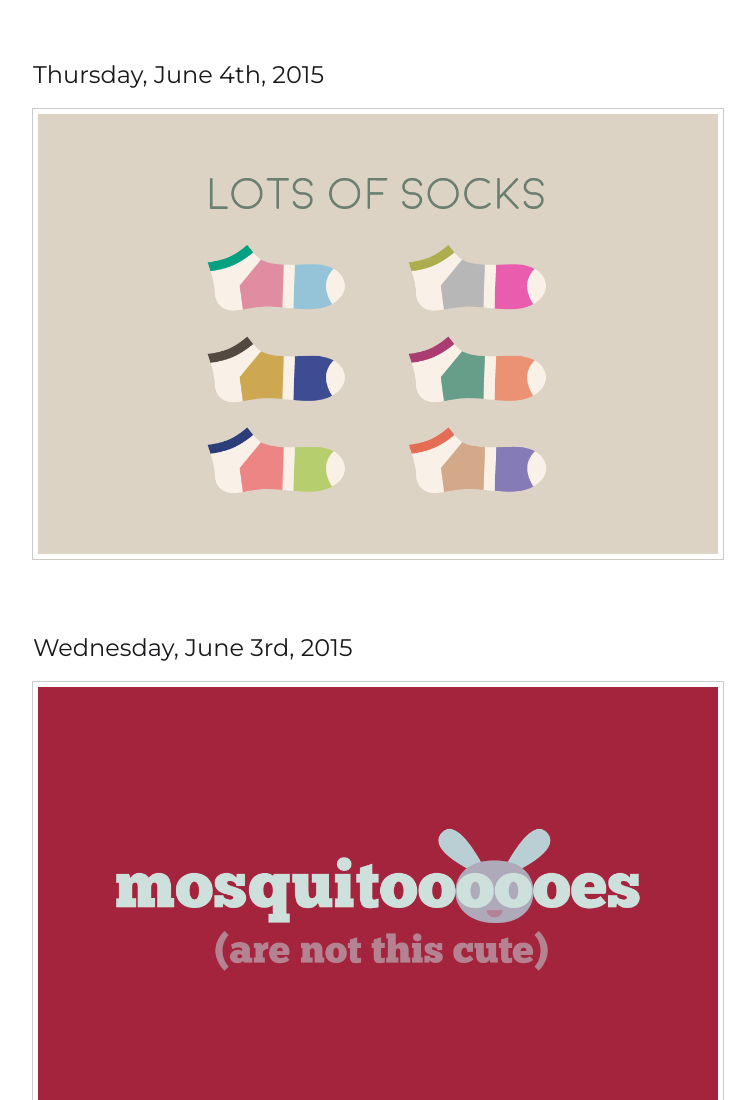
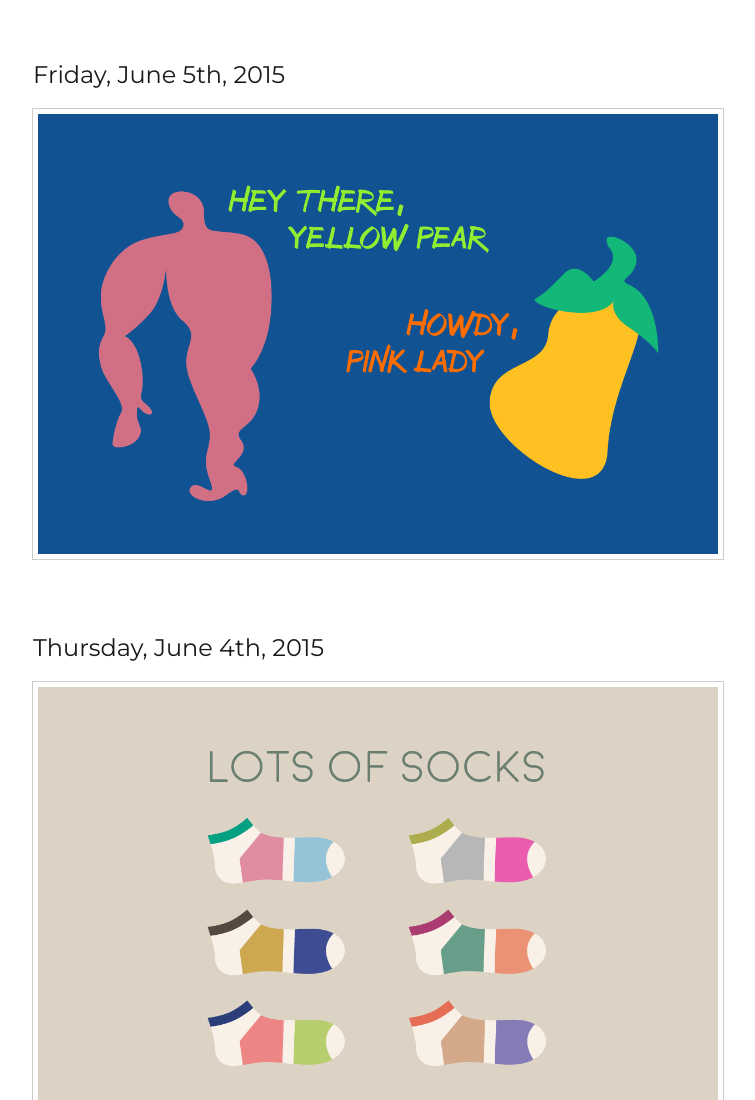
Before and after one commit to notajingoist/postcards, a plain HTML site: page index.html in a window 1280 px wide. Shown: the top 1100 px of the page, without its empty margins (267-1022 px from the left). Drawn offline with Linux system fonts and the light colour scheme.

Commit message:
postcard 11

```diff
--- a/index.html
+++ b/index.html
@@ -10,6 +10,11 @@
 
 </head>
 <body>
+    <div class="entry">
+        <h2>Friday, June 5th, 2015</h2>
+        <img class="postcard postcard-front" id="11f" src="images/pf_060515.png">
+        <img class="postcard postcard-back hide" id="11b" src="images/pb_060515.png">
+    </div>
     <div class="entry">
         <h2>Thursday, June 4th, 2015</h2>
         <img class="postcard postcard-front" id="10f" src="images/pf_060415.png">
```
Also changed, not shown: images/pb_060515.png (added), images/pf_060515.png (added).
